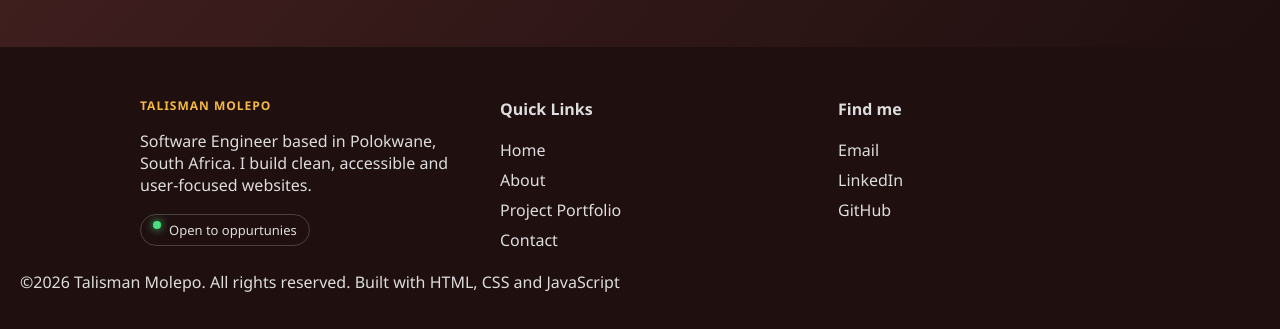
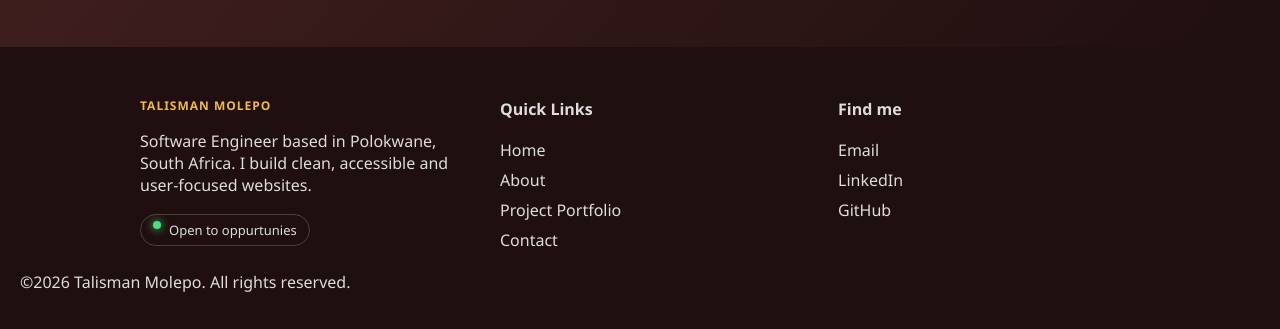
Before and after one commit to talismanmolepo/personal-portfolio, a plain HTML site: page index.html in a window 1280 px wide. Shown: the part 2754-3083 px from the top of the page. Drawn offline with Linux system fonts and the light colour scheme.

Commit message:
update index.html

```diff
--- a/index.html
+++ b/index.html
@@ -942,7 +942,7 @@
 
         </div>
 
-        <p class="footer-button">&copy;<span id="year">2026 </span>Talisman Molepo. All rights reserved. Built with HTML, CSS and JavaScript</p>
+        <p class="footer-button">&copy;<span id="year">2026 </span>Talisman Molepo. All rights reserved.</p>
 
     </footer>
 
```
